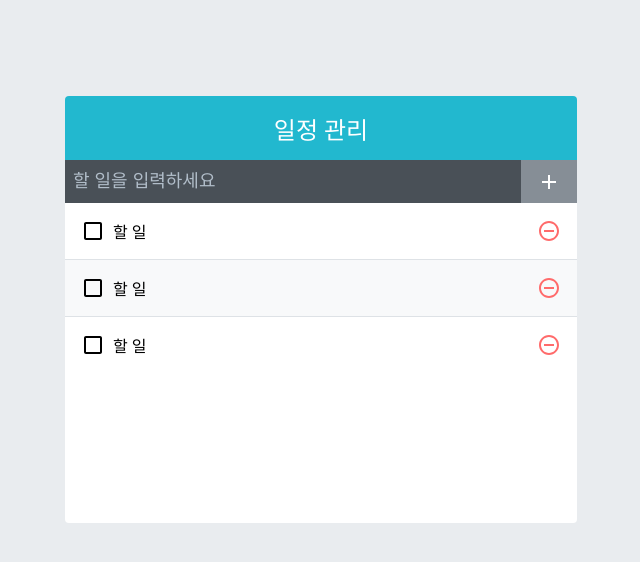
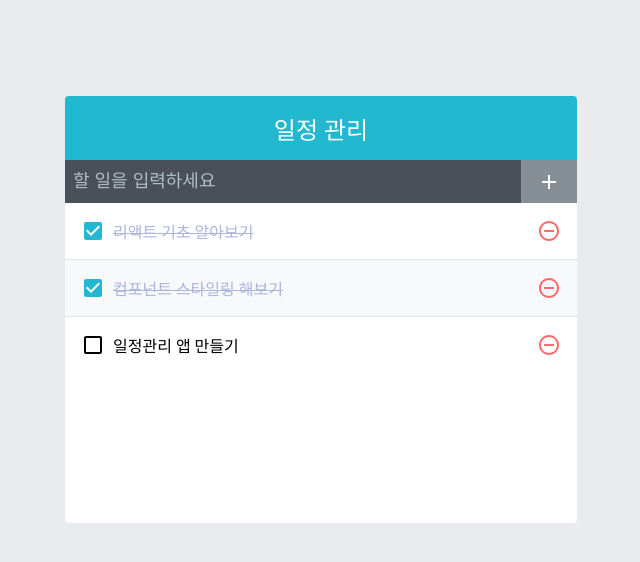
Before and after one commit to star-moon-cloud-k/WebProject, a React (Create React App) app in the folder react/todo-app/: page / in a window 1280 px wide. Shown: the top 562 px of the page, without its empty margins (319-959 px from the left). Built offline with nearby package versions, Linux system fonts and the light colour scheme.

Commit message:
Todo list

```diff
--- a/react/todo-app/src/App.js
+++ b/react/todo-app/src/App.js
@@ -5,15 +5,68 @@ import TodoInsert from "./components/TodoInsert";
 
 import {MdCached} from "react-icons/md";
 import TodoList from "./components/TodoList";
+import {useCallback, useRef, useState} from "react";
 
 const App = () => {
+    const [todos, setTodos] = useState([
+        {
+            id: 1,
+            text: '리액트 기초 알아보기',
+            checked: true,
+        },
+        {
+            id: 2,
+            text: '컴포넌트 스타일링 해보기',
+            checked: true,
+        },
+        {
+            id: 3,
+            text: '일정관리 앱 만들기',
+            checked: false,
+        },
+    ]);
+
+    //교윳값으로 사용될 id
+    //ref를 사용하여 변수 담기
+    const nextId = useRef(4)
+
+    const onInsert = useCallback(
+        text => {
+            const todo = {
+                id: nextId.current,
+                text,
+                checked: false
+            };
+            setTodos(todos.concat(todo));
+            nextId.current += 1; //nextId 1씩 더하기
+        },
+        [todos],
+    );
+
+    const onRemove = useCallback(
+        id => {
+            setTodos(todos.filter(todo => todo.id !== id));
+        },
+        [todos],
+    )
+
+    const onToggle = useCallback(
+        id => {
+            setTodos(
+                todos.map(todo =>
+                    todo.id === id ? {...todo, checked: !todo.checked} : todo,
+                ),
+            );
+        },
+        [todos],
+    );
+
     return (
         <TodoTemplate>
-            <TodoInsert/>
-            <TodoList/>
-        </TodoTemplate>)
-
-        ;
-}
+            <TodoInsert onInsert={onInsert}/>
+            <TodoList todos={todos} onRemove={onRemove} onToggle = {onToggle}/>
+        </TodoTemplate>
+    );
+};
 
 export default App;
--- a/react/todo-app/src/components/TodoInsert.js
+++ b/react/todo-app/src/components/TodoInsert.js
@@ -1,11 +1,33 @@
-import React from 'react';
+import React, {useCallback, useState} from 'react';
 import {MdAdd} from 'react-icons/md';
 import '../styles/TodoInsert.scss'
 
-const TodoInsert = () =>{
+const TodoInsert = ({onInsert}) =>{
+    const [value, setValue] = useState('');
+
+    const onChange = useCallback(e =>{
+        setValue(e.target.value);
+    }, []);
+
+    const onSubmit = useCallback(
+        e => {
+            onInsert(value);
+            setValue(''); //value 값 초기화
+
+            //submit 이벤트는 브라우저에서 새로고침을 발생시킴
+            //이를 방지학 위해서 이 함수를 호출
+            e.preventDefault();
+        },
+        [onInsert, value],
+    );
+
     return (
-        <form className="TodoInsert">
-            <input placeholder="할 일을 입력하세요"/>
+        <form className="TodoInsert" onSubmit={onSubmit}>
+            <input
+                placeholder="할 일을 입력하세요"
+                value = {value}
+                onChange={onChange}
+            />
             <button type="submit">
                 <MdAdd/>
             </button>
--- a/react/todo-app/src/components/TodoList.js
+++ b/react/todo-app/src/components/TodoList.js
@@ -2,12 +2,12 @@ import React from 'react';
 import TodoListItem from "./TodoListItem";
 import '../styles/TodoList.scss';
 
-const TodoList = () =>{
+const TodoList = ({todos, onRemove, onToggle}) =>{
     return (
         <div className="TodoList">
-            <TodoListItem/>
-            <TodoListItem/>
-            <TodoListItem/>
+            {todos.map(todo =>(
+                <TodoListItem todo={todo} key = {todo.id} onRemove = {onRemove} onToggle={onToggle}/>
+            ))}
         </div>
     );
 };
--- a/react/todo-app/src/components/TodoListItem.js
+++ b/react/todo-app/src/components/TodoListItem.js
@@ -4,16 +4,18 @@ import {
     MdCheckBox,
     MdRemoveCircleOutline,
 } from "react-icons/md";
+import cn from 'classnames'
 import '../styles/TodoListItem.scss';
 
-const TodoListItem = () =>{
+const TodoListItem = ({todo, onRemove, onToggle}) =>{
+    const {id , text, checked} = todo;
     return (
         <div className="TodoListItem">
-            <div className = "checkbox">
-                <MdCheckBoxOutlineBlank/>
-                <div className="text">할 일</div>
+            <div className = {cn('checkbox', {checked})} onClick={()=>onToggle(id)}>
+                {checked ? <MdCheckBox/> : <MdCheckBoxOutlineBlank/>}
+                <div className="text">{text}</div>
             </div>
-            <div className="remove">
+            <div className="remove" onClick={() => onRemove(id)}>
                 <MdRemoveCircleOutline/>
             </div>
         </div>
```
Also changed, not shown: react/todo-app/src/styles/TodoListItem.scss (+10 -6 lines).
